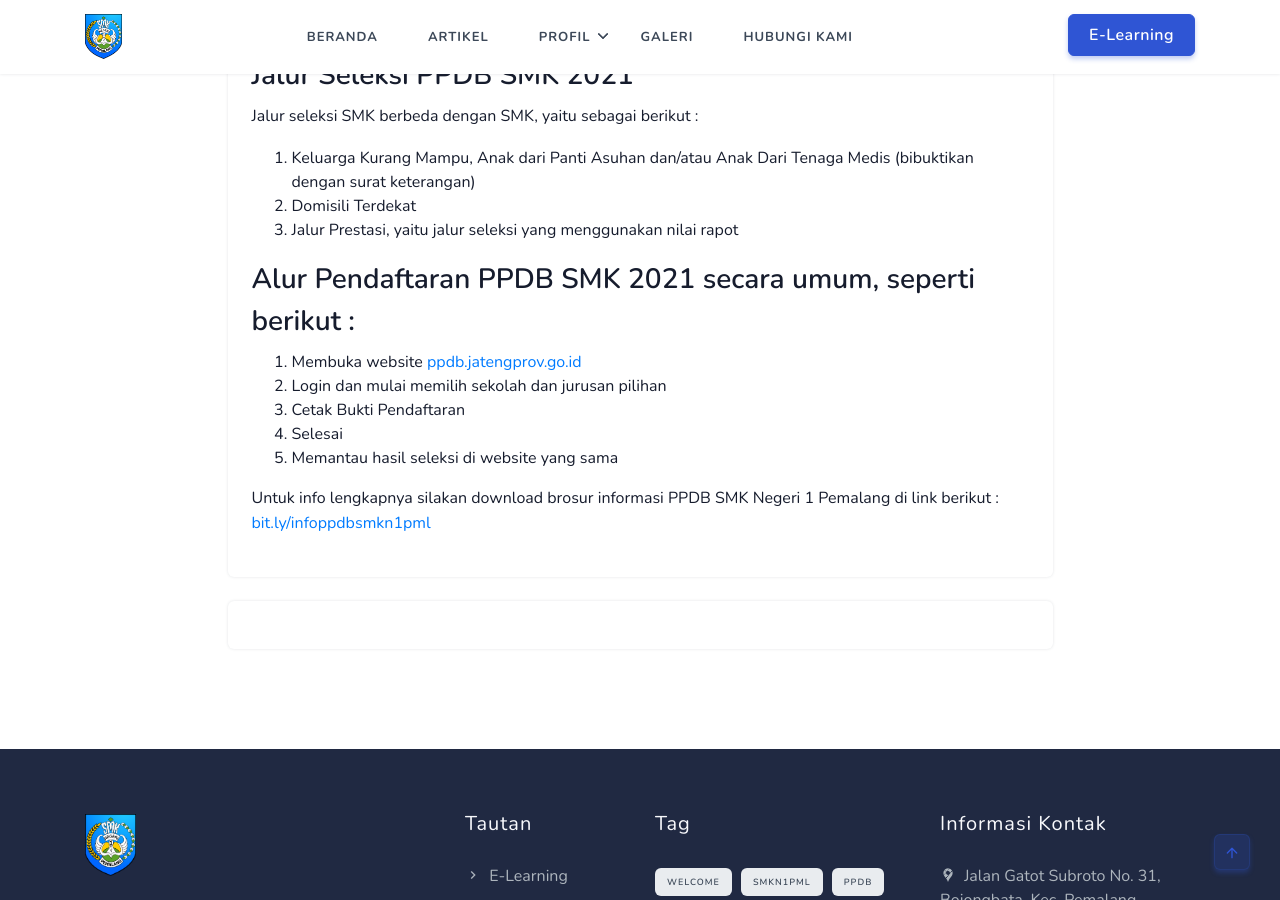
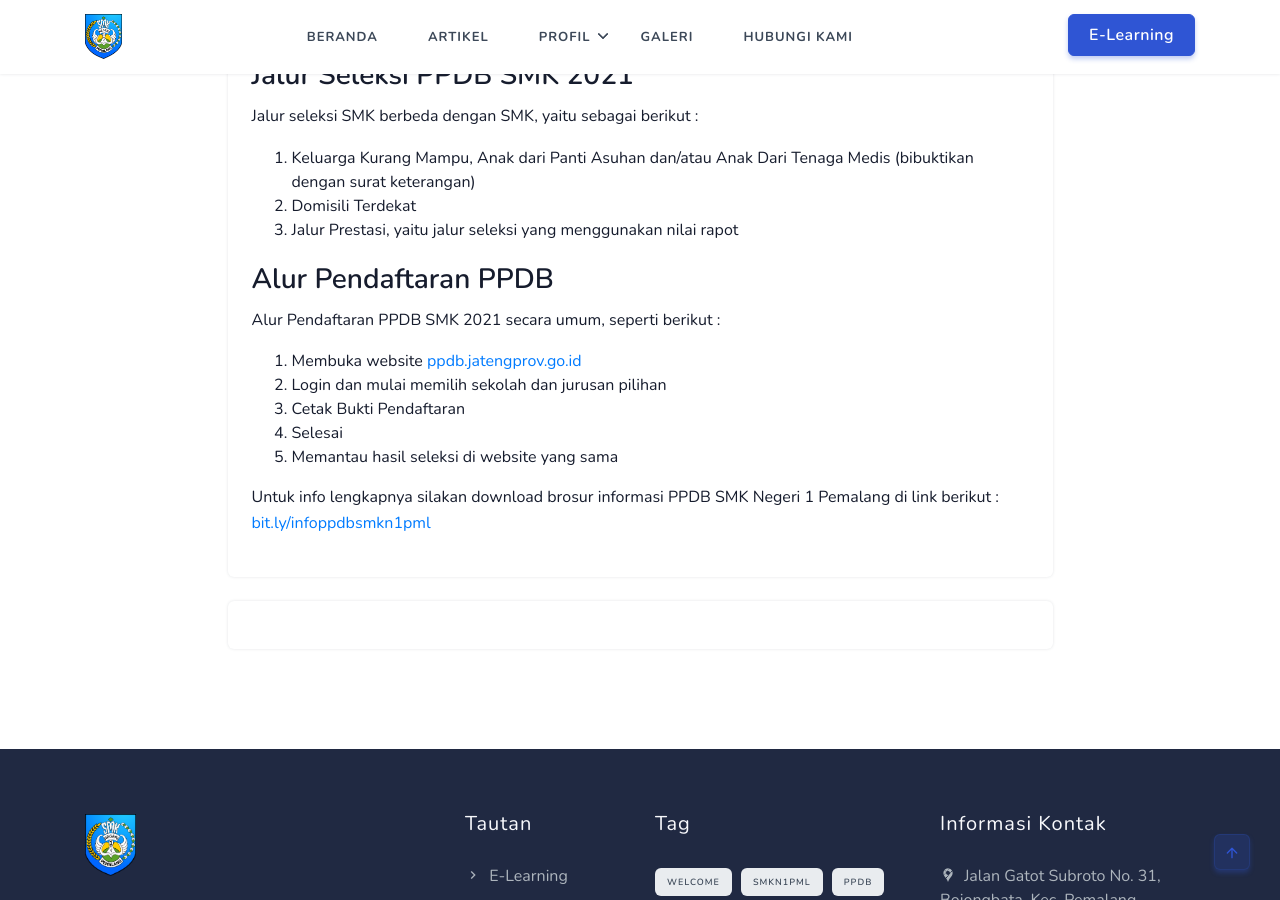
Before and after one commit to smkn1pml/website, a Jekyll site: the page built from _pages/ppdb.md, in a window 1280 px wide and 900 px high, scrolled down 952 px. Built offline with Jekyll 4.4.1, drawn with Linux system fonts in a browser that asks for light colours; comment, search, counter and statistics services are not loaded.

Commit message:
Update ppdb.md

```diff
--- a/_pages/ppdb.md
+++ b/_pages/ppdb.md
@@ -31,7 +31,9 @@ Jalur seleksi SMK berbeda dengan SMK, yaitu sebagai berikut :
 2. Domisili Terdekat
 3. Jalur Prestasi, yaitu jalur seleksi yang menggunakan nilai rapot
 
-### Alur Pendaftaran PPDB SMK 2021 secara umum, seperti berikut :
+### Alur Pendaftaran PPDB
+
+Alur Pendaftaran PPDB SMK 2021 secara umum, seperti berikut :
 
 1. Membuka website [ppdb.jatengprov.go.id](https://ppdb.jatengprov.go.id)
 2. Login dan mulai memilih sekolah dan jurusan pilihan
```
